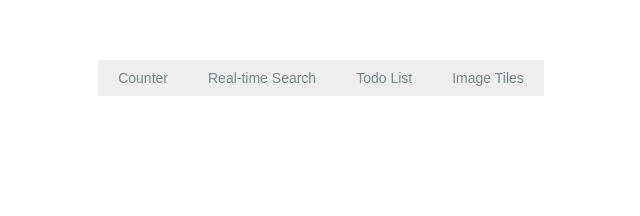
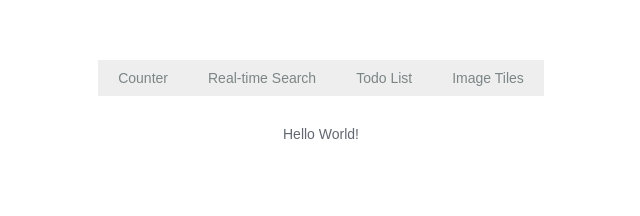
Before and after one commit to halfo/noobs-react, a React (Create React App) app: page / in a window 1280 px wide. Both pictures are taken after a click on the item "Todo List". Shown: the top 216 px of the page, without its empty margins (319-959 px from the left). Built offline with nearby package versions, Linux system fonts and the light colour scheme.

Commit message:
Unfinished components are now served by default components instead of undefined

```diff
--- a/src/components/App.js
+++ b/src/components/App.js
@@ -10,8 +10,7 @@ import '../styles/App.css';
 const App = observer(class App extends Component {
   render() {
     const { itemNames } = this.props;
-    console.log(Object.keys(showcaseItems));
-    console.log(itemNames);
+
     return (
       <div className="App">
         <TabPane itemNames={itemNames} />
--- /dev/null
+++ b/src/components/DefaultComponent.js
@@ -0,0 +1,12 @@
+import React, { Component } from 'react';
+import { observer } from 'mobx-react';
+
+const DefaultComponent = observer(class DefaultComponent extends Component {
+  render() {
+    return (
+      <div className="DefaultComponent">Hello World!</div>
+    )
+  }
+})
+
+export default DefaultComponent;
--- a/src/index.js
+++ b/src/index.js
@@ -1,8 +1,10 @@
 import React from 'react';
 import ReactDOM from 'react-dom';
+
 import App from './components/App';
+
+import { showcaseItems } from './static-content.js';
 import './index.css';
-import { showcaseItems } from './static-content.js';
 
 ReactDOM.render(
   <App itemNames={ Object.keys(showcaseItems) } />,
--- a/src/static-content.js
+++ b/src/static-content.js
@@ -1,12 +1,13 @@
 import React from 'react';
 import Counter from './components/Counter';
 import Search from './components/Search';
+import DefaultComponent from './components/DefaultComponent';
 
 export const showcaseItems = {
   "Counter": <Counter />,
   "Real-time Search": <Search />,
-  'Todo List': undefined,
-  'Image Tiles': undefined,
+  'Todo List': <DefaultComponent />,
+  'Image Tiles': <DefaultComponent />,
 };
 
 export const libraries = [
```
